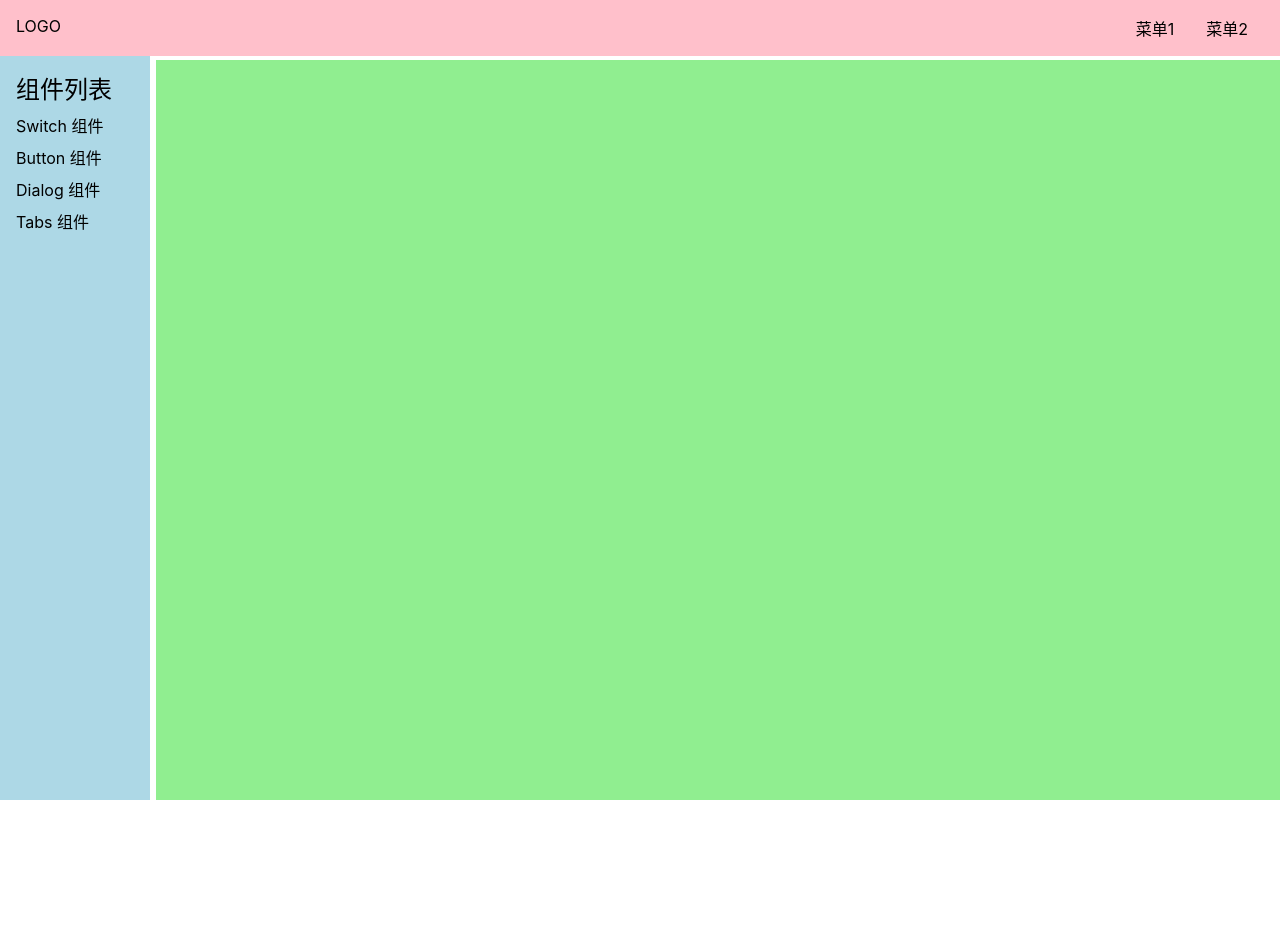
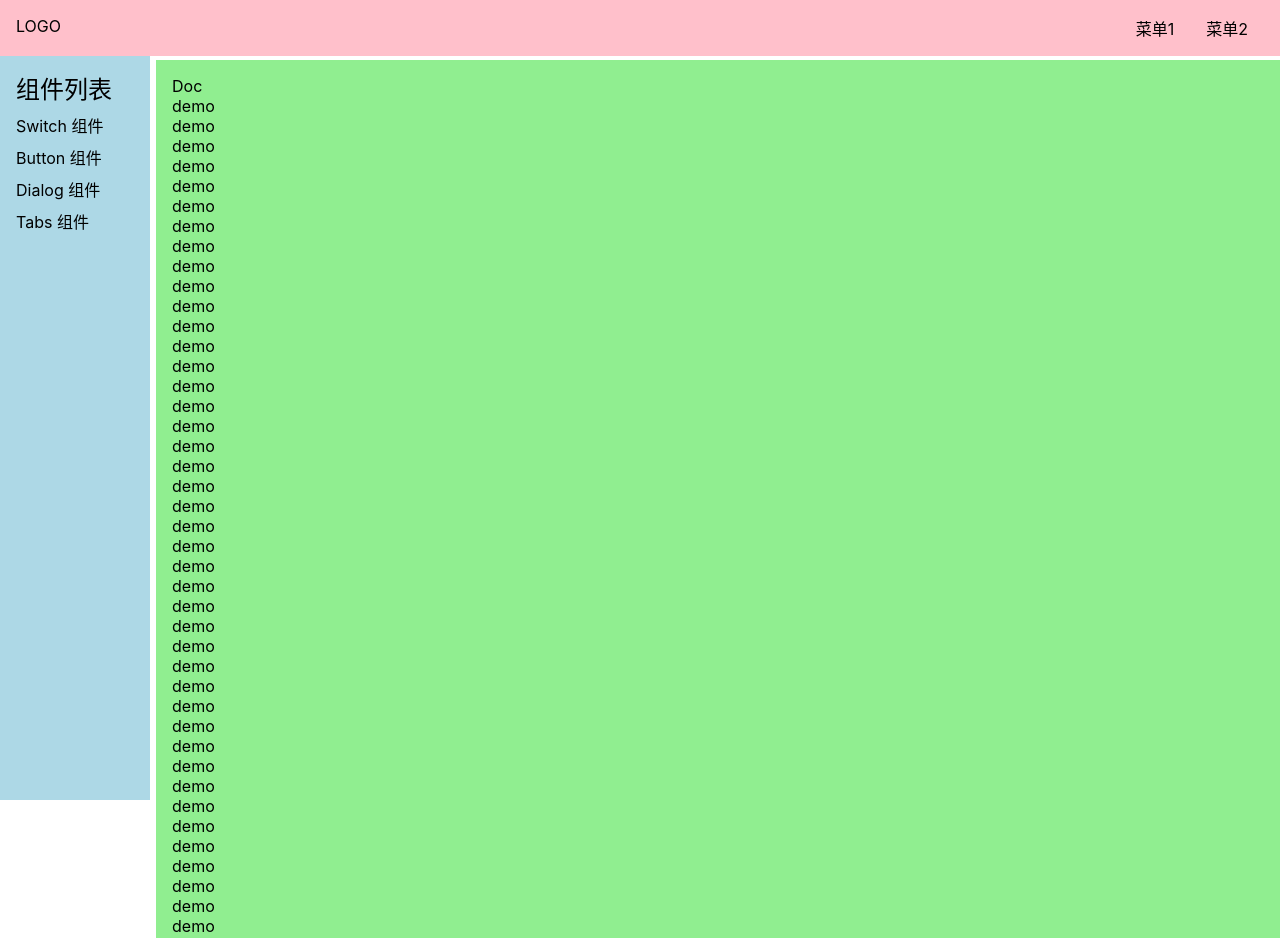
Before and after one commit to mumu111111/gulu-ui, a Vue app: page /#/doc in a window 1280 px wide. Shown: the top 938 px of the page. Before the commit the page ends 800 px from the top, so only its background shows below. Built offline with nearby package versions, Linux system fonts and the light colour scheme.

Commit message:
框架基本完成

```diff
--- /dev/null
+++ b/src/components/DocDemo.vue
@@ -0,0 +1,53 @@
+<template>
+  <div>Doc</div>
+  <p>demo</p>
+  <p>demo</p>
+  <p>demo</p>
+  <p>demo</p>
+  <p>demo</p>
+  <p>demo</p>
+  <p>demo</p>
+  <p>demo</p>
+  <p>demo</p>
+  <p>demo</p>
+  <p>demo</p>
+  <p>demo</p>
+  <p>demo</p>
+  <p>demo</p>
+  <p>demo</p>
+  <p>demo</p>
+  <p>demo</p>
+  <p>demo</p>
+  <p>demo</p>
+  <p>demo</p>
+  <p>demo</p>
+  <p>demo</p>
+  <p>demo</p>
+  <p>demo</p>
+  <p>demo</p>
+  <p>demo</p>
+  <p>demo</p>
+  <p>demo</p>
+  <p>demo</p>
+  <p>demo</p>
+  <p>demo</p>
+  <p>demo</p>
+  <p>demo</p>
+  <p>demo</p>
+  <p>demo</p>
+  <p>demo</p>
+  <p>demo</p>
+  <p>demo</p>
+  <p>demo</p>
+  <p>demo</p>
+  <p>demo</p>
+  <p>demo</p>
+  <p>demo</p>
+  <p>demo</p>
+  <p>demo</p>
+  <p>demo</p>
+  <p>demo</p>
+  <p>demo</p>
+  <p>demo</p>
+  <p>demo</p>
+</template>
--- a/src/router.ts
+++ b/src/router.ts
@@ -5,7 +5,7 @@ import SwitchDemo from './components/SwitchDemo.vue'
 import ButtonDemo from './components/ButtonDemo.vue'
 import DialogDemo from './components/DialogDemo.vue'
 import TabsDemo from './components/TabsDemo.vue'
-
+import DocDemo from './components/DocDemo.vue'
 
 const history = createWebHashHistory()
 const router = createRouter({
@@ -16,6 +16,7 @@ const router = createRouter({
             path: '/doc',
             component: Doc,
             children: [
+                { path: "", component: DocDemo },
                 { path: "switch", component: SwitchDemo },
                 { path: "button", component: ButtonDemo },
                 { path: "dialog", component: DialogDemo },
```
